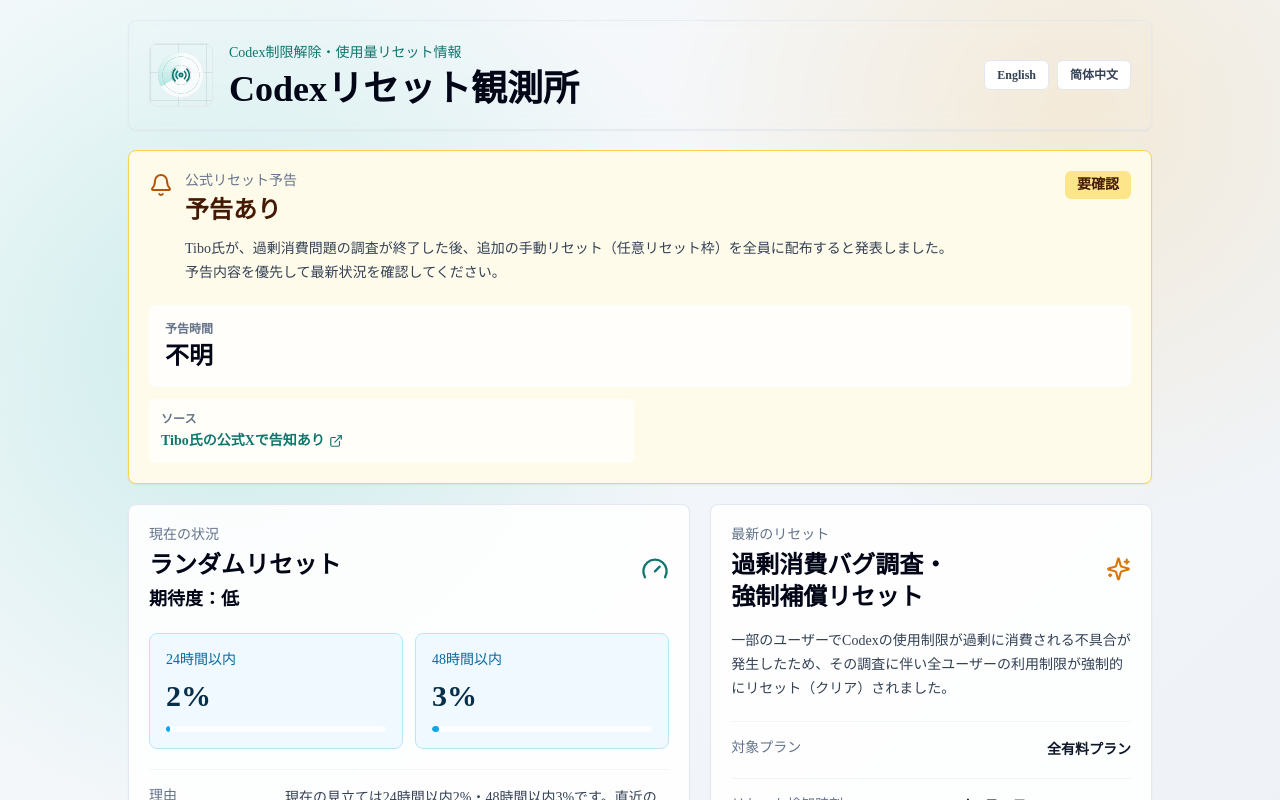
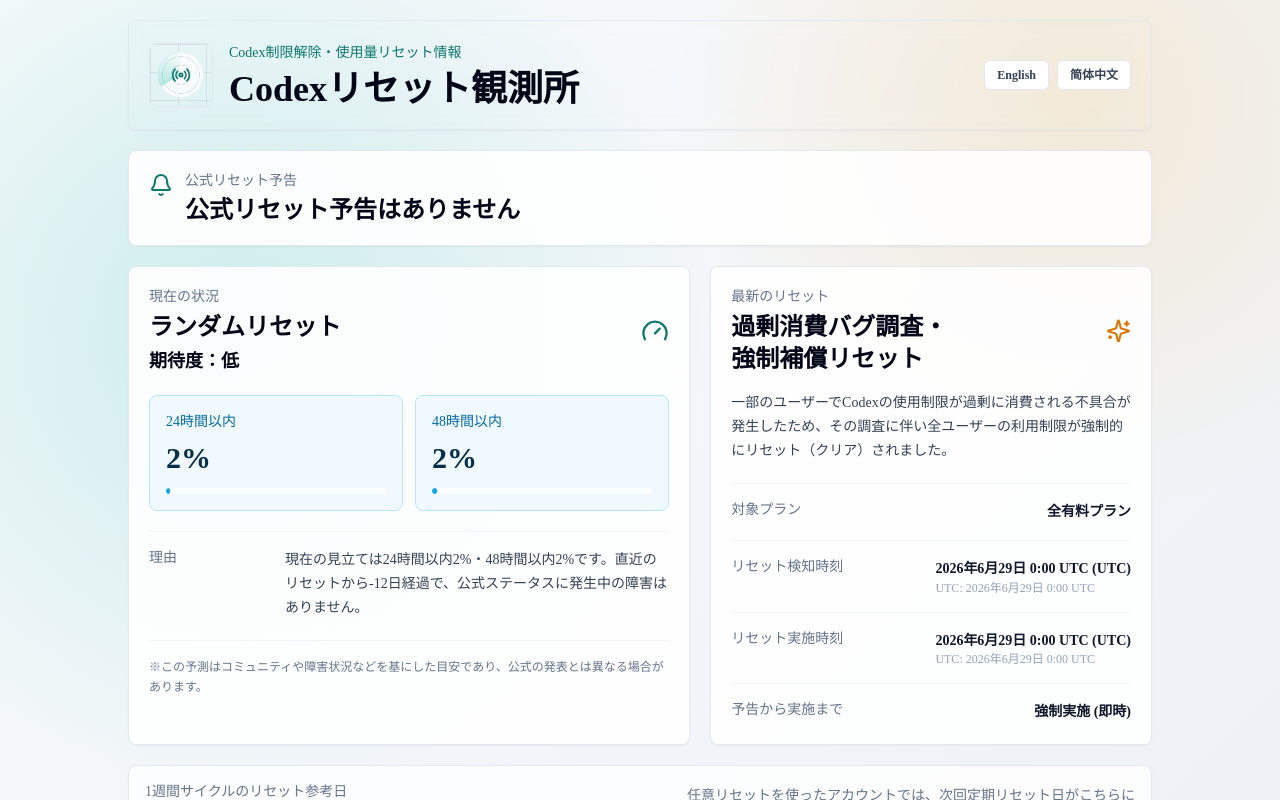
Before and after one commit to gussuri/codex-reset-observatory, a Next.js app: page / in a window 1280 px wide. Shown: the top 800 px of the page. Built offline with nearby package versions, Linux system fonts and the light colour scheme; no server answers.

Commit message:
chore(data): delete additional manual reset forecast signal

```diff
--- a/data/observationSignals.ts
+++ b/data/observationSignals.ts
@@ -33,19 +33,6 @@ export const LOCAL_OBSERVATION_SIGNALS: Array<LocalObservationSignal> = [
     keywords: ["forced reset", "limit reset", "強制リセット", "利用制限", "バグ", "補償"],
     source: "https://x.com/thsottiaux/status/2067711440019483321",
     sourceLabel: "Tibo氏の公式Xで報告あり",
-  },
-  {
-    id: "official-codex-additional-manual-reset-notice-2026-06-29",
-    observedAt: "2026-06-29T09:00:00+09:00",
-    type: "official_notice",
-    status: "active",
-    expectedAt: null,
-    expiresAt: "2026-06-30T15:00:00+09:00",
-    title:
-      "Tibo氏が、過剰消費問題の調査が終了した後、追加の手動リセット（任意リセット枠）を全員に配布すると発表しました。",
-    keywords: ["manual reset", "additional reset", "任意リセット", "手動リセット", "配布予定"],
-    source: "https://x.com/thsottiaux/status/2067711440019483321",
-    sourceLabel: "Tibo氏の公式Xで告知あり",
   },
   {
     id: "official-codex-compensation-reset-notice-2026-06-27",
```
